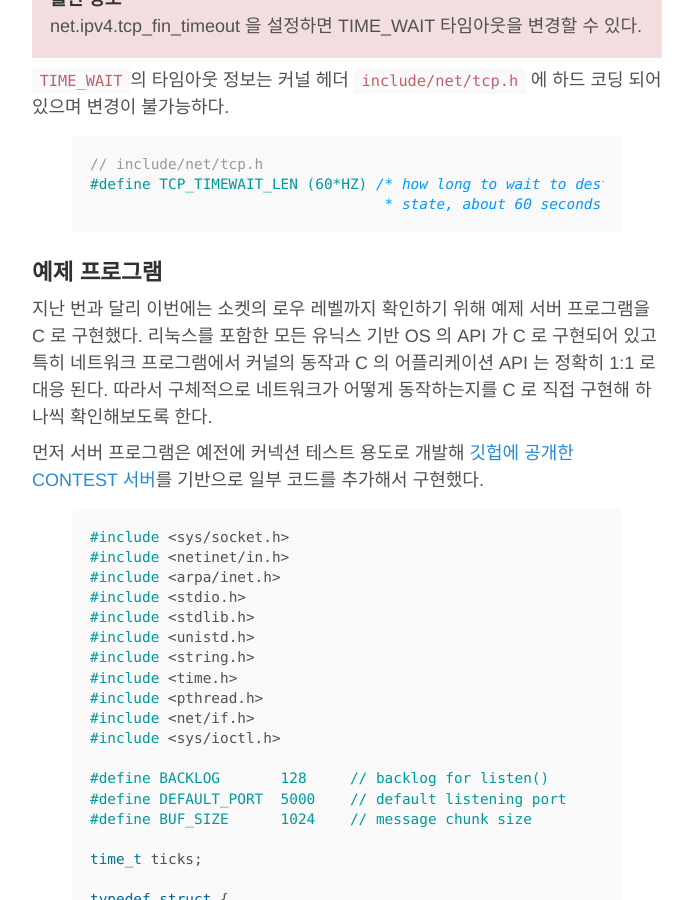
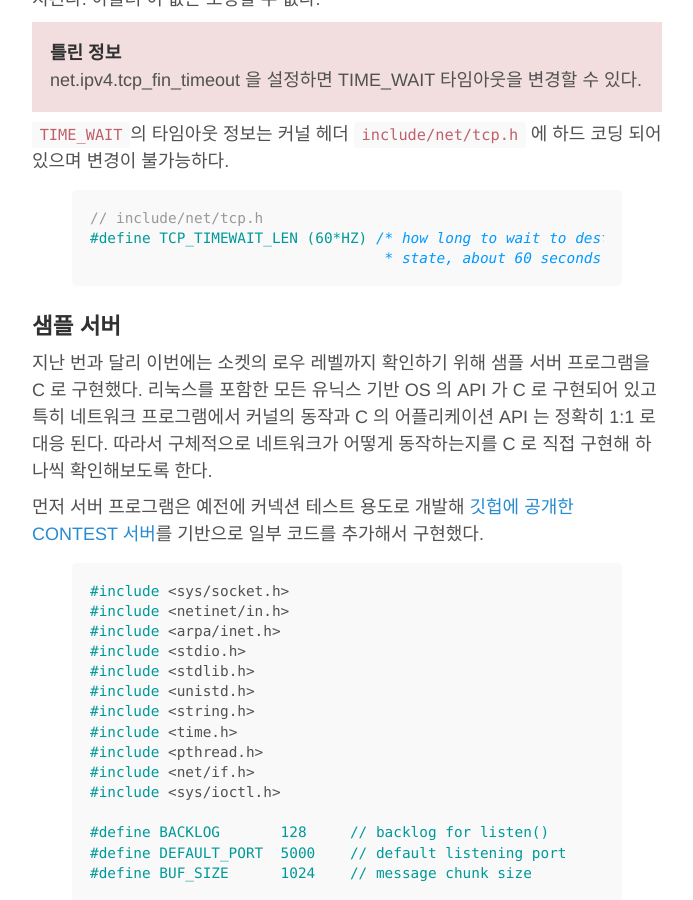
Before and after one commit to Umaigenomu/likejazz.github.io, a Jekyll site: the page built from _posts/2015-06-14-time-wait.md, in a window 1280 px wide and 900 px high, scrolled down 2850 px. Shown: the whole window, without its empty margins (293-986 px from the left). Built offline with Jekyll 4.4.1, drawn with Linux system fonts in a browser that asks for light colours; some of the changed text lies outside the part shown.

Commit message:
Publishing

```diff
--- a/_posts/2015-06-14-time-wait.md
+++ b/_posts/2015-06-14-time-wait.md
@@ -11,19 +11,21 @@
 
 - [내용](#section)
   - [들어가며](#section-1)
-  - [TIME_WAIT 이란](#timewait-)
-  - [예제 프로그램](#section-2)
-  - [서버](#section-3)
+  - [TIME_WAIT](#timewait)
+  - [샘플 서버](#section-2)
+  - [서버 방식](#section-3)
   - [종료 과정](#section-4)
-  - [자원 할당](#section-5)
-  - [재사용](#section-6)
-  - [바인드](#section-7)
-  - [타임스탬프](#section-8)
-  - [재활용](#section-9)
-  - [타임아웃](#section-10)
-  - [재시도](#section-11)
-  - [링거](#section-12)
-- [정리](#section-13)
+  - [소켓 옵션](#section-5)
+  - [쌍방](#section-6)
+  - [자원 할당](#section-7)
+  - [재사용](#section-8)
+  - [바인드](#section-9)
+  - [타임스탬프](#section-10)
+  - [재활용](#section-11)
+  - [타임아웃](#section-12)
+  - [재시도](#section-13)
+  - [링거](#section-14)
+- [정리](#section-15)
   - [TL;DR](#tldr)
 - [References](#references)
 
@@ -83,9 +85,9 @@
                                   * state, about 60 seconds     */
 {% endhighlight %}
 
-### 예제 프로그램
+### 샘플 서버
 
-지난 번과 달리 이번에는 소켓의 로우 레벨까지 확인하기 위해 예제 서버 프로그램을 C 로 구현했다. 리눅스를 포함한 모든 유닉스 기반 OS 의 API 가 C 로 구현되어 있고 특히 네트워크 프로그램에서 커널의 동작과 C 의 어플리케이션 API 는 정확히 1:1 로 대응 된다. 따라서 구체적으로 네트워크가 어떻게 동작하는지를 C 로 직접 구현해 하나씩 확인해보도록 한다.
+지난 번과 달리 이번에는 소켓의 로우 레벨까지 확인하기 위해 샘플 서버 프로그램을 C 로 구현했다. 리눅스를 포함한 모든 유닉스 기반 OS 의 API 가 C 로 구현되어 있고 특히 네트워크 프로그램에서 커널의 동작과 C 의 어플리케이션 API 는 정확히 1:1 로 대응 된다. 따라서 구체적으로 네트워크가 어떻게 동작하는지를 C 로 직접 구현해 하나씩 확인해보도록 한다.
 
 먼저 서버 프로그램은 예전에 커넥션 테스트 용도로 개발해 [깃헙에 공개한 CONTEST 서버](https://github.com/likejazz/contest-server)를 기반으로 일부 코드를 추가해서 구현했다.
 
@@ -217,7 +219,7 @@
 
 ### 종료 과정
 
-예제 서버를 구동하고 클라이언트에서 FIN/ACK이 잘 전달되는지 확인해본다. 아울러 서버의 Active Close 후 서버측에 남게되는 `TIME_WAIT` 상태를 직접 확인한다.
+샘플 서버를 구동하고 클라이언트에서 FIN/ACK이 잘 전달되는지 확인해본다. 아울러 서버의 Active Close 후 서버측에 남게되는 `TIME_WAIT` 상태를 직접 확인한다.
 
 TCP/IP Illustrated 의 TCP 연결 종료 다이어그램은 아래와 같다.
 
```
Also changed, not shown: other parts of _posts/2015-06-14-time-wait.md (+7 -5 lines).
